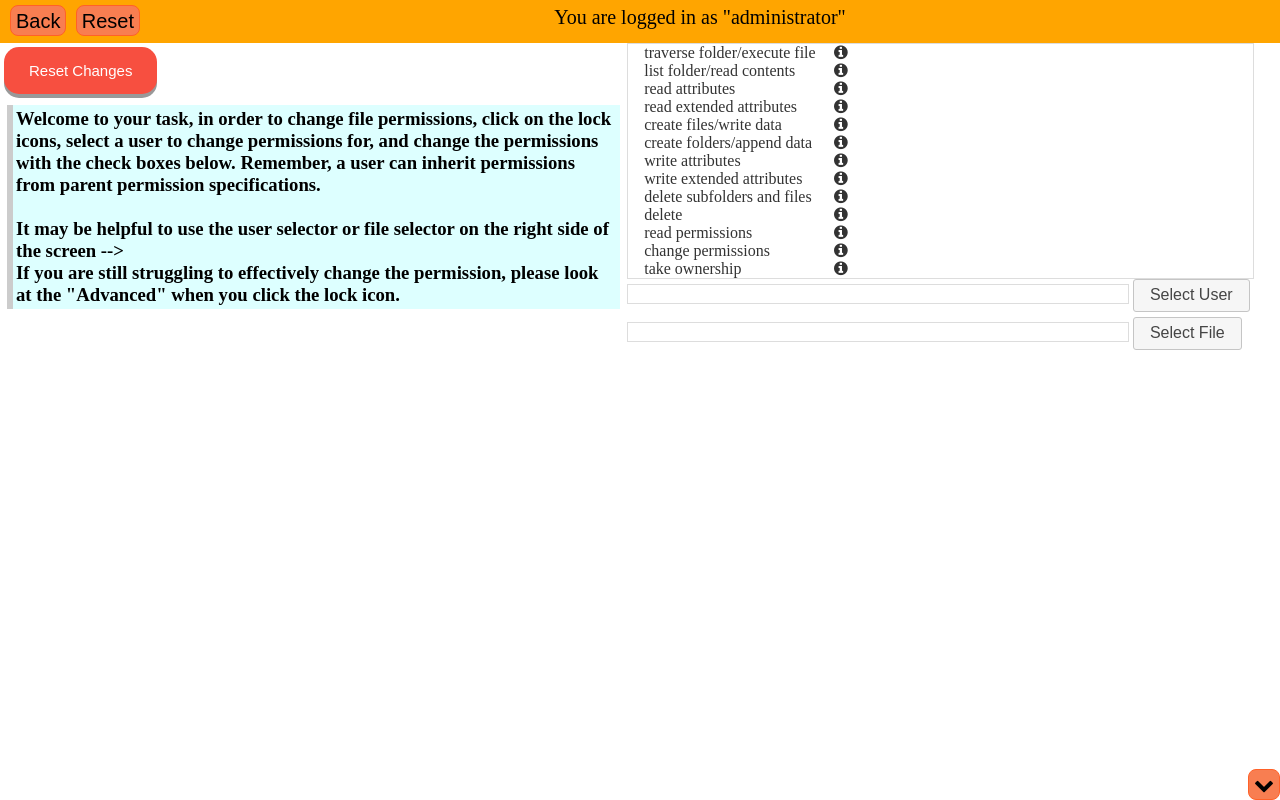
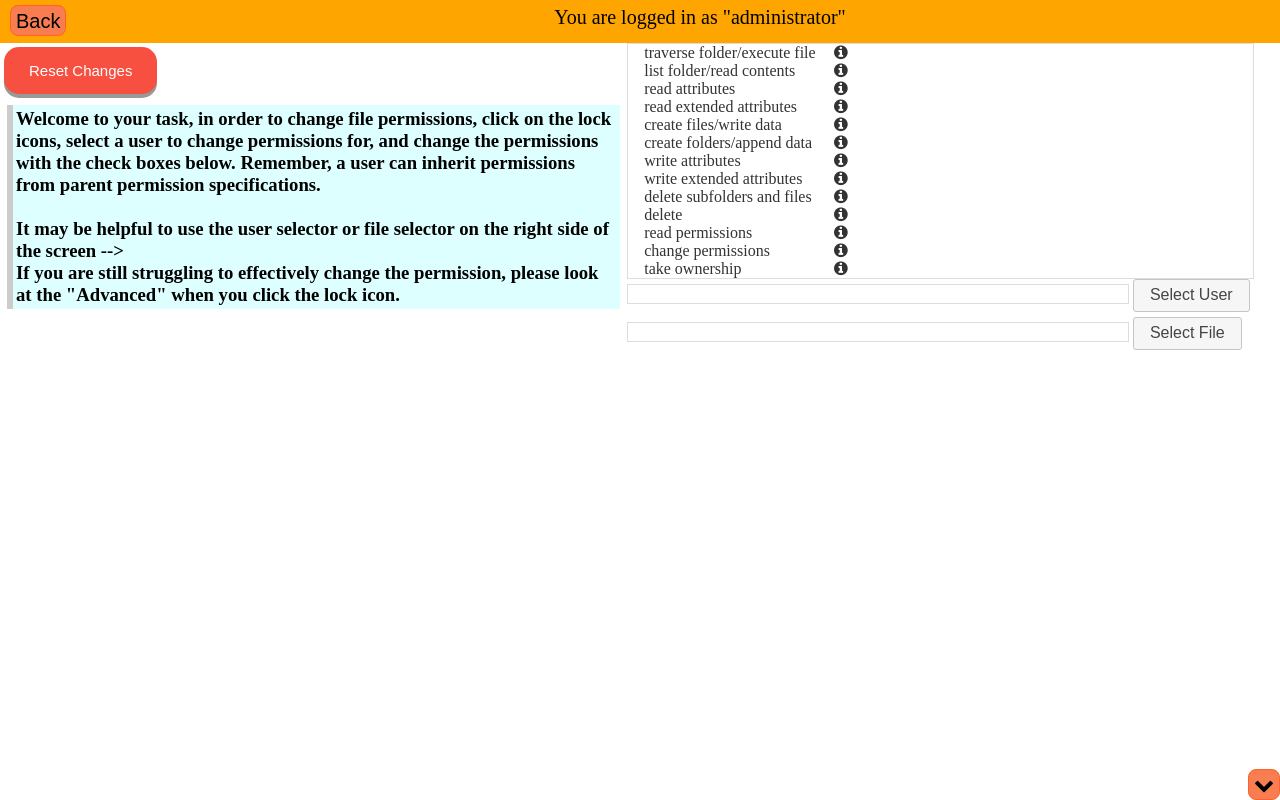
Before and after one commit to cse-256-f22/gender-mag-project-joshaaronjordan, a website: page index.html in a window 1280 px wide. Drawn offline with nearby package versions, Linux system fonts and the light colour scheme; no server answers; a script that the page names is missing; a web font is replaced by a local one.

Commit message:
Update index.html

```diff
--- a/index.html
+++ b/index.html
@@ -66,9 +66,9 @@
                         <button class="mturk-top-banner-back-woh mturk-top-banner-button" id="mturk-top-banner-back">
                             Back
                         </button>
-                        <button class="mturk-top-banner-back-woh mturk-top-banner-button" id="mturk-top-banner-back" style="float: right;">
+                        <!-- <button class="mturk-top-banner-back-woh mturk-top-banner-button" id="mturk-top-banner-back" style="float: right;">
                             Reset
-                        </button>
+                        </button> -->
                     </div>
                     <p id="mturk-top-banner-text">
                         You are logged in as "administrator"
```
